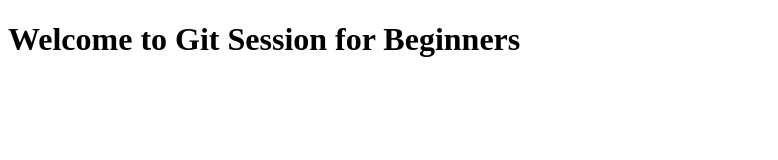
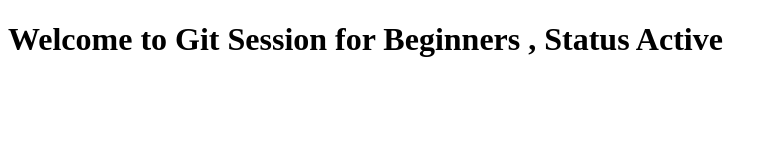
Before and after one commit to abhishekbudruk007/git_sesssion, a plain HTML site: page index.html in a window 1280 px wide. Shown: the whole page, without its empty margins (0-778 px from the left). Drawn offline with Linux system fonts and the light colour scheme.

Commit message:
Before Merge Changes

```diff
--- a/index.html
+++ b/index.html
@@ -4,7 +4,7 @@
 	<title>This is Index Page</title>
 </head>
 <body>
-	<h1>Welcome to Git Session for Beginners</h1>
+	<h1>Welcome to Git Session for Beginners , Status Active</h1>
 
 </body>
 </html>
```
